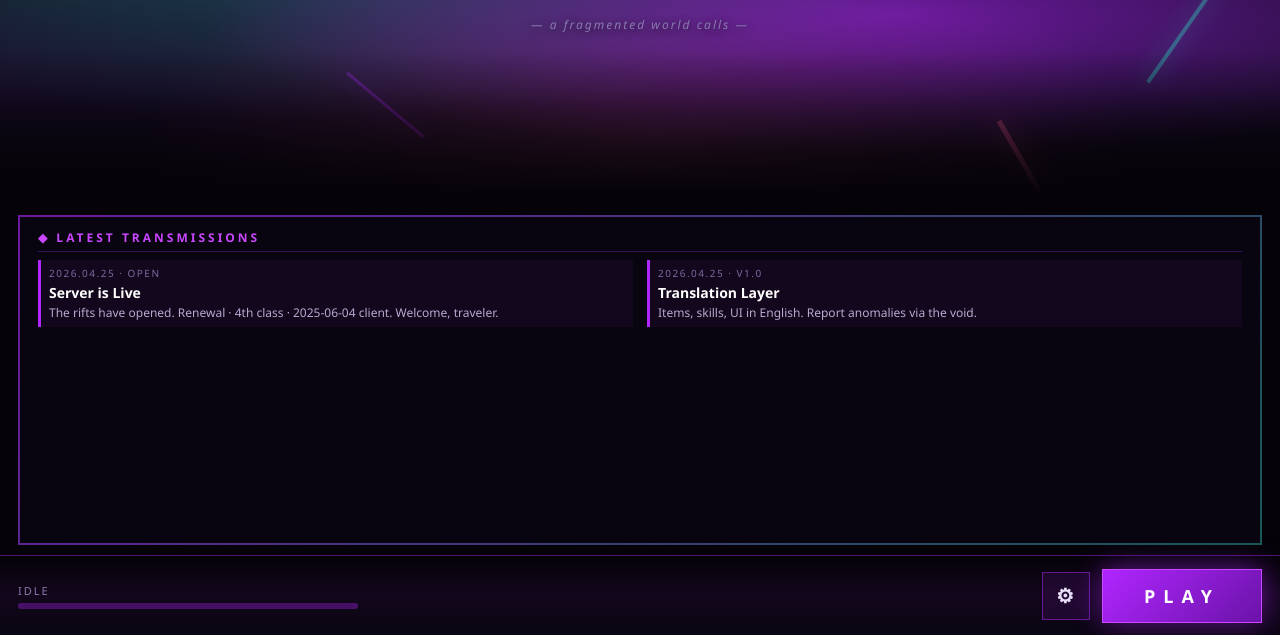
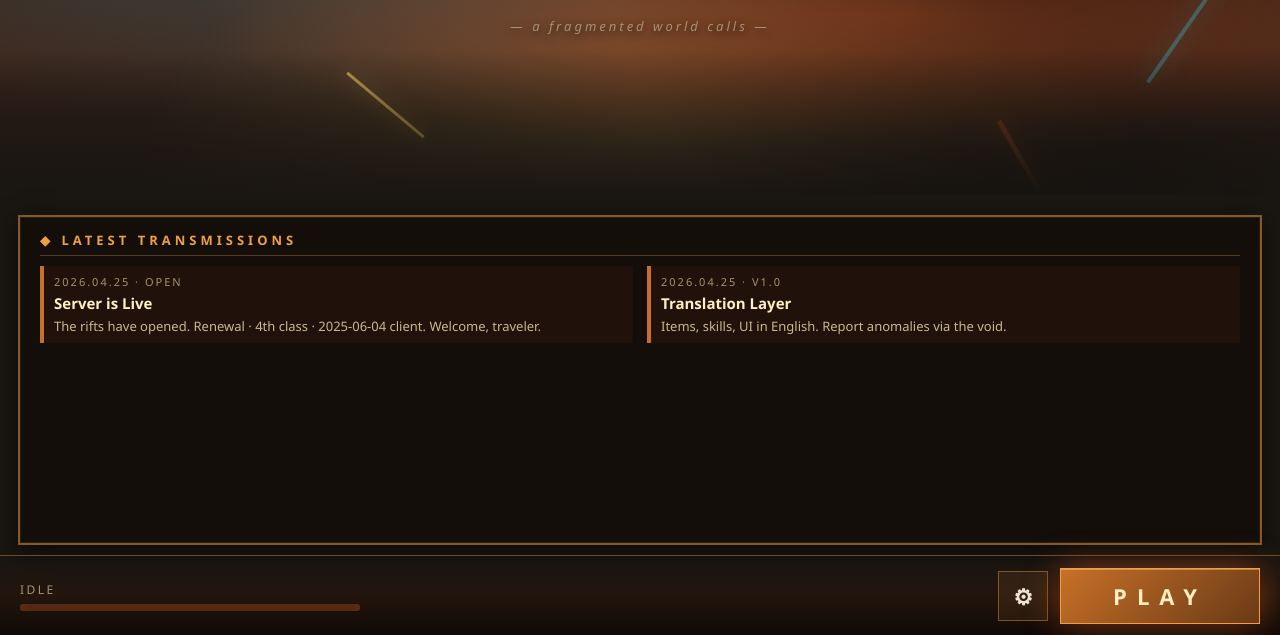
Before and after one commit to efacanhaf/dimensionsro-patches, a plain HTML site: page index.html in a window 1280 px wide. Shown: the part 165-800 px from the top of the page. Drawn offline with Linux system fonts and the light colour scheme.

Commit message:
warm post-apoc palette: rust + amber + bone

```diff
--- a/index.html
+++ b/index.html
@@ -9,10 +9,11 @@
   html, body {
     width: 780px; height: 580px; overflow: hidden;
     font-family: 'Segoe UI', 'Trebuchet MS', sans-serif;
-    color: #ece4f8;
-    background: #050308;
+    color: #efe6d2;
+    background: #1a1612;
     user-select: none;
   }
+  /* Earth-tone post-apoc palette: rust, copper, ember + bone */
   /* HERO BACKGROUND ============================== */
   .hero {
     position: absolute; top: 0; left: 0; right: 0; height: 360px;
@@ -21,48 +22,51 @@
   .hero::before {
     content:''; position:absolute; inset:0;
     background:
-      radial-gradient(ellipse at 70% 50%, rgba(176,38,255,0.55) 0%, transparent 55%),
-      radial-gradient(ellipse at 25% 30%, rgba(45,212,191,0.30) 0%, transparent 50%),
-      radial-gradient(ellipse at 50% 90%, rgba(255,90,150,0.22) 0%, transparent 55%),
-      linear-gradient(180deg, #0a0612 0%, #1a0d2c 70%, #050308 100%);
+      radial-gradient(ellipse at 70% 50%, rgba(208,90,40,0.55) 0%, transparent 55%),
+      radial-gradient(ellipse at 25% 30%, rgba(80,140,150,0.30) 0%, transparent 50%),
+      radial-gradient(ellipse at 50% 90%, rgba(255,200,90,0.20) 0%, transparent 55%),
+      linear-gradient(180deg, #2a1d14 0%, #3d251a 60%, #1a1612 100%);
   }
-  /* "Floating shards" via CSS */
-  .shard { position:absolute; background:rgba(176,38,255,0.55); opacity:0.7; transform:rotate(20deg); box-shadow:0 0 30px rgba(176,38,255,0.6); }
-  .s1 { top:40px; left:60px; width:6px; height:80px; transform:rotate(-15deg); }
-  .s2 { top:120px; right:90px; width:4px; height:140px; background:rgba(45,212,191,0.6); box-shadow:0 0 24px rgba(45,212,191,0.6); transform:rotate(35deg); }
-  .s3 { top:220px; left:30%; width:3px; height:100px; transform:rotate(-50deg); }
-  .s4 { top:80px; right:40%; width:8px; height:60px; background:#fff; opacity:0.4; transform:rotate(70deg); }
-  .s5 { top:280px; right:20%; width:5px; height:90px; background:rgba(255,90,150,0.7); box-shadow:0 0 24px rgba(255,90,150,0.7); transform:rotate(-30deg); }
+  .shard { position:absolute; opacity:0.85; }
+  .s1 { top:40px; left:60px; width:6px; height:80px; background:rgba(208,90,40,0.85); box-shadow:0 0 30px rgba(208,90,40,0.7); transform:rotate(-15deg); }
+  .s2 { top:120px; right:90px; width:4px; height:140px; background:rgba(80,170,180,0.7); box-shadow:0 0 24px rgba(80,170,180,0.6); transform:rotate(35deg); }
+  .s3 { top:220px; left:30%; width:3px; height:100px; background:rgba(255,210,100,0.8); box-shadow:0 0 20px rgba(255,210,100,0.5); transform:rotate(-50deg); }
+  .s4 { top:80px; right:40%; width:8px; height:60px; background:rgba(239,225,200,0.5); transform:rotate(70deg); }
+  .s5 { top:280px; right:20%; width:5px; height:90px; background:rgba(208,90,40,0.7); box-shadow:0 0 20px rgba(208,90,40,0.6); transform:rotate(-30deg); }
+  /* Subtle grunge */
   .hero::after {
     content:''; position:absolute; inset:0;
-    background: linear-gradient(180deg, transparent 60%, #050308 100%);
+    background:
+      radial-gradient(circle at 80% 20%, rgba(0,0,0,0.4), transparent 40%),
+      linear-gradient(180deg, transparent 60%, #1a1612 100%);
   }
 
   /* TITLE ON HERO =============================== */
   .title-wrap {
-    position:absolute; top:60px; left:0; right:0; text-align:center;
+    position:absolute; top:55px; left:0; right:0; text-align:center;
     z-index:5;
   }
   .title {
     font-family:'Impact','Trebuchet MS',sans-serif;
-    font-size:72px; letter-spacing:6px; line-height:0.9;
-    background: linear-gradient(180deg, #fff 0%, #c9a4ff 50%, #6a26b8 100%);
+    font-size:78px; letter-spacing:8px; line-height:0.9;
+    background: linear-gradient(180deg, #fef0c0 0%, #d8a040 50%, #7a3a18 100%);
     -webkit-background-clip:text; -webkit-text-fill-color:transparent;
     background-clip:text;
     text-shadow:
-      0 0 30px rgba(176,38,255,0.8),
-      0 4px 20px rgba(0,0,0,0.8);
+      0 0 30px rgba(208,90,40,0.8),
+      0 4px 20px rgba(0,0,0,0.9);
     font-weight:900;
     text-transform:uppercase;
   }
   .subtitle {
-    font-family:'Segoe UI',sans-serif; font-weight:400;
-    font-size:13px; letter-spacing:14px; color:#a99ad1;
+    font-family:'Segoe UI',sans-serif; font-weight:600;
+    font-size:14px; letter-spacing:16px; color:#d8c8a0;
     margin-top:14px;
     text-transform:uppercase;
+    text-shadow:0 2px 8px rgba(0,0,0,0.8);
   }
   .tagline {
-    font-style:italic; font-size:12px; color:#8a7ab0; margin-top:24px; letter-spacing:2px;
+    font-style:italic; font-size:13px; color:#a89070; margin-top:24px; letter-spacing:3px;
     text-shadow:0 2px 8px rgba(0,0,0,0.8);
   }
 
@@ -70,83 +74,86 @@
   .top-bar {
     position:absolute; top:14px; right:18px; z-index:10;
     display:flex; align-items:center;
-    background:rgba(10,6,18,0.7);
-    border:1px solid rgba(176,38,255,0.4);
-    padding:6px 14px; border-radius:2px;
+    background:rgba(20,14,10,0.85);
+    border:1px solid rgba(208,140,60,0.5);
+    padding:7px 16px; border-radius:1px;
   }
-  .dot { width:10px; height:10px; border-radius:50%; background:#2dd4bf; box-shadow:0 0 14px #2dd4bf; margin-right:10px; animation:pulse 1.6s infinite; }
-  @keyframes pulse { 50% { box-shadow:0 0 24px #2dd4bf; } }
-  .top-bar span { font-size:13px; letter-spacing:2px; text-transform:uppercase; color:#e8def8; font-weight:600; }
+  .dot { width:10px; height:10px; border-radius:50%; background:#7ed8b8; box-shadow:0 0 14px #7ed8b8; margin-right:10px; animation:pulse 1.6s infinite; }
+  @keyframes pulse { 50% { box-shadow:0 0 24px #7ed8b8; } }
+  .top-bar span { font-size:13px; letter-spacing:3px; text-transform:uppercase; color:#efe6d2; font-weight:700; }
 
-  /* NEWS / FOOTER ZONE ========================== */
+  /* NEWS PANEL ================================== */
   .panel-news {
     position:absolute; left:18px; top:380px; right:18px; bottom:90px;
-    background:rgba(10,6,18,0.85);
-    border:2px solid rgba(176,38,255,0.5);
-    border-image: linear-gradient(135deg, rgba(176,38,255,0.6), rgba(45,212,191,0.4)) 1;
-    padding:12px 18px;
+    background:rgba(20,14,10,0.92);
+    border:2px solid rgba(208,140,60,0.6);
+    padding:14px 20px;
     overflow:hidden;
+    box-shadow:0 8px 24px rgba(0,0,0,0.6), 0 0 0 1px rgba(255,200,100,0.08) inset;
   }
   .panel-news h2 {
-    font-size:12px; letter-spacing:3px; color:#c947ff; font-weight:700;
-    text-transform:uppercase; margin-bottom:8px;
-    border-bottom:1px solid rgba(176,38,255,0.3); padding-bottom:5px;
+    font-size:13px; letter-spacing:4px; color:#f0a040; font-weight:700;
+    text-transform:uppercase; margin-bottom:10px;
+    border-bottom:1px solid rgba(208,140,60,0.35); padding-bottom:6px;
   }
   .news-row { display:flex; gap:14px; }
   .news-card {
-    flex:1; padding:6px 8px;
-    border-left:3px solid #b026ff;
-    background:rgba(176,38,255,0.05);
+    flex:1; padding:8px 10px;
+    border-left:4px solid #c87028;
+    background:rgba(208,90,40,0.06);
   }
-  .news-card .meta { font-size:10px; color:#7a6ba0; letter-spacing:1.5px; text-transform:uppercase; }
-  .news-card .h { font-size:14px; color:#fff; font-weight:700; margin:3px 0; }
-  .news-card .t { font-size:12px; color:#b8a9d0; line-height:1.35; }
+  .news-card .meta { font-size:11px; color:#a89070; letter-spacing:2px; text-transform:uppercase; }
+  .news-card .h { font-size:15px; color:#fef0c0; font-weight:800; margin:4px 0; }
+  .news-card .t { font-size:13px; color:#c8b890; line-height:1.4; }
 
   /* BOTTOM ACTION BAR =========================== */
   .actions {
     position:absolute; bottom:0; left:0; right:0; height:80px;
-    background:linear-gradient(180deg, transparent 0%, rgba(176,38,255,0.08) 50%, rgba(10,6,18,1) 100%);
-    border-top:1px solid rgba(176,38,255,0.4);
+    background:linear-gradient(180deg, transparent 0%, rgba(40,20,8,0.6) 50%, #100a06 100%);
+    border-top:1px solid rgba(208,140,60,0.5);
     display:flex; align-items:center; justify-content:space-between;
-    padding:0 18px;
+    padding:0 20px;
   }
   .progress {
-    flex:1; max-width:340px; margin-right:18px;
-    color:#8a7ab0;
+    flex:1; max-width:340px; margin-right:20px;
+    color:#a89070;
   }
-  .progress .lbl { font-size:11px; letter-spacing:2px; text-transform:uppercase; margin-bottom:5px; display:flex; justify-content:space-between; }
-  .progress .lbl .pct { color:#2dd4bf; }
-  .bar { height:6px; background:rgba(176,38,255,0.2); border-radius:3px; overflow:hidden; box-shadow:0 0 10px rgba(176,38,255,0.3) inset; }
-  .bar > div { height:100%; width:0%; background:linear-gradient(90deg,#b026ff,#2dd4bf,#ff5a96); box-shadow:0 0 14px #b026ff; transition:width 0.4s; }
+  .progress .lbl { font-size:12px; letter-spacing:2.5px; text-transform:uppercase; margin-bottom:6px; display:flex; justify-content:space-between; }
+  .progress .lbl .pct { color:#7ed8b8; font-weight:700; }
+  .bar { height:7px; background:rgba(208,90,40,0.2); border-radius:3px; overflow:hidden; box-shadow:0 0 10px rgba(208,90,40,0.3) inset; }
+  .bar > div { height:100%; width:0%; background:linear-gradient(90deg,#c87028,#f0a040,#7ed8b8); box-shadow:0 0 14px #d8a040; transition:width 0.4s; }
 
   .btns { display:flex; align-items:center; gap:12px; }
-  button {
-    font-family:inherit; cursor:pointer;
-    background:rgba(176,38,255,0.10);
-    border:1px solid rgba(176,38,255,0.5);
-    color:#e8def8;
-    text-transform:uppercase; letter-spacing:2px; font-weight:700;
-  }
+  button { font-family:inherit; cursor:pointer; text-transform:uppercase; font-weight:800; }
   .btn-secondary {
-    width:48px; height:48px; font-size:20px; padding:0;
+    width:50px; height:50px; font-size:22px; padding:0;
+    background:rgba(208,140,60,0.10);
+    border:1px solid rgba(208,140,60,0.5);
+    color:#efe6d2;
     transition:all 0.2s;
   }
-  .btn-secondary:hover { background:rgba(176,38,255,0.25); color:#fff; box-shadow:0 0 18px rgba(176,38,255,0.5); }
+  .btn-secondary:hover { background:rgba(208,140,60,0.25); color:#fff; box-shadow:0 0 18px rgba(208,140,60,0.5); }
   .btn-play {
-    height:54px; min-width:160px;
-    padding:0 36px;
-    font-size:18px; letter-spacing:8px; font-weight:900;
-    background:linear-gradient(135deg, #b026ff 0%, #6a13a8 100%);
-    border:1px solid #c947ff;
-    color:#fff;
-    box-shadow:0 0 28px rgba(176,38,255,0.55), 0 4px 14px rgba(0,0,0,0.6);
+    height:56px; min-width:200px;
+    padding:0 44px;
+    font-size:22px; letter-spacing:10px;
+    background:linear-gradient(135deg, #c87028 0%, #6a3a16 100%);
+    border:1px solid #f0a040;
+    color:#fef0c0;
+    box-shadow:
+      0 0 32px rgba(208,90,40,0.6),
+      0 4px 14px rgba(0,0,0,0.7),
+      inset 0 1px 0 rgba(255,220,160,0.4);
     transition:all 0.2s;
   }
   .btn-play:hover {
-    background:linear-gradient(135deg,#d558ff 0%,#8b1edb 100%);
-    box-shadow:0 0 40px rgba(176,38,255,0.85), 0 6px 18px rgba(0,0,0,0.7);
+    background:linear-gradient(135deg, #e89048 0%, #8a4a18 100%);
+    box-shadow:
+      0 0 44px rgba(240,160,64,0.85),
+      0 6px 18px rgba(0,0,0,0.8),
+      inset 0 1px 0 rgba(255,240,200,0.6);
   }
-  .btn-play:active { transform:translateY(1px); }
+  .btn-play:active { transform:translateY(2px); }
 </style>
 </head>
 <body>
```
